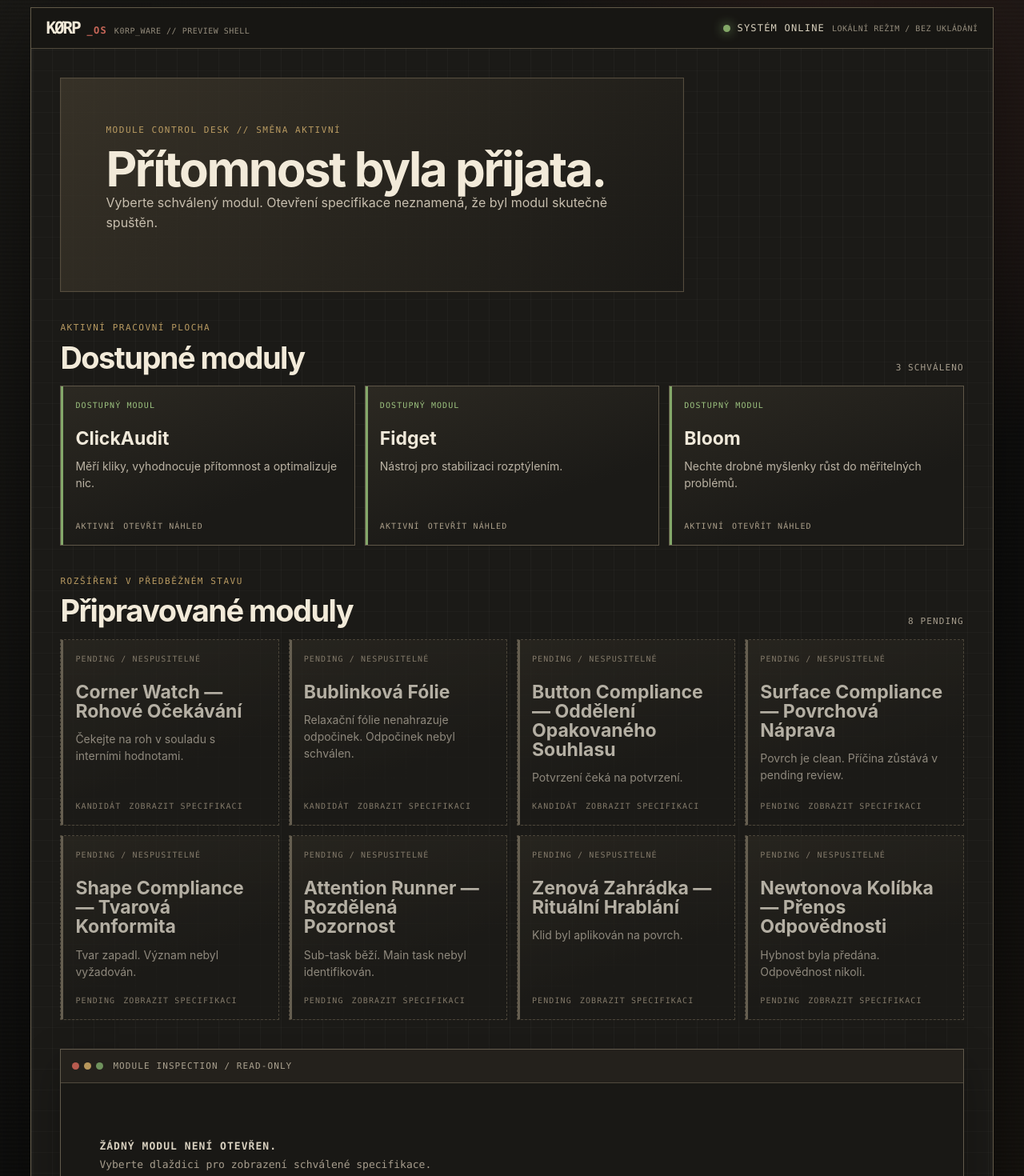
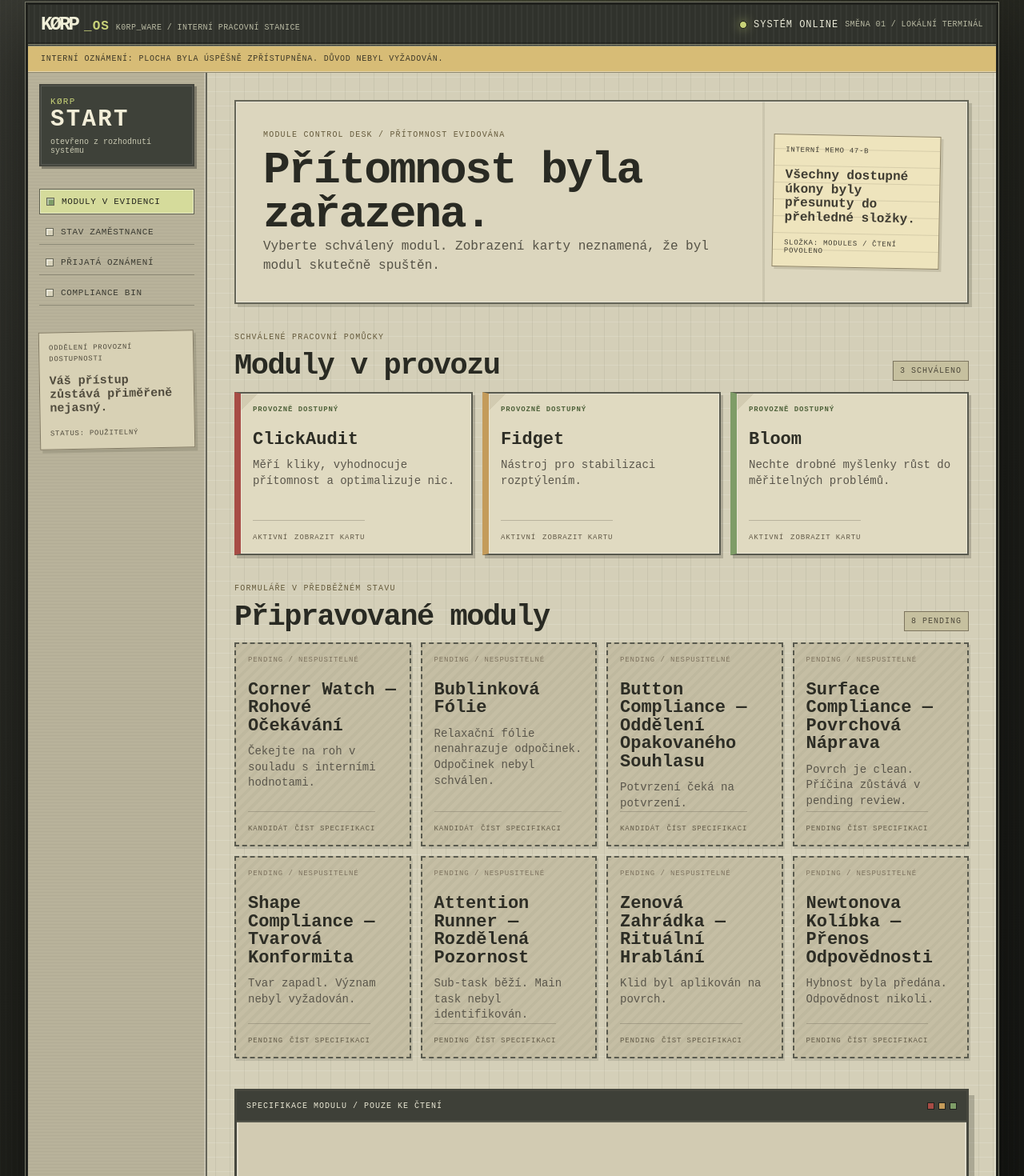
Before and after one commit to EinCorn/K0rp_ware, a React (Vite) app: page / in a window 1280 px wide. Shown: the part 29-1499 px from the top of the page at 80% size. Built offline with nearby package versions, Linux system fonts and the light colour scheme.

Commit message:
Restyle K0rp OS preview shell

```diff
--- a/src/components/KorpOsShell.css
+++ b/src/components/KorpOsShell.css
@@ -1,237 +1,440 @@
 .os-shell {
+  --os-paper: #d4cfb8;
+  --os-paper-deep: #aaa38b;
+  --os-ink: #252720;
+  --os-metal: #41433a;
+  --os-line: #5c5d52;
+  --os-fluoro: #c8d278;
+  --os-red: #a74c45;
+  --os-amber: #c49b5a;
+  --os-green: #7e9c67;
+  --os-ui: "Pixel Operator", "Pixel Operator Mono", monospace;
+  --os-mono: "Pixel Operator Mono", "Pixel Operator", monospace;
   min-height: 100svh;
-  padding: clamp(16px, 3vw, 42px);
+  padding: clamp(12px, 2.5vw, 36px);
   background:
-    repeating-linear-gradient(0deg, rgba(255, 255, 255, 0.018) 0 1px, transparent 1px 5px),
-    radial-gradient(circle at 85% 10%, rgba(184, 91, 79, 0.16), transparent 28rem),
-    linear-gradient(145deg, #191815 0%, #0d0d0c 64%, #18140f 100%);
+    radial-gradient(ellipse at 50% -12%, rgba(211, 222, 132, 0.18), transparent 42rem),
+    repeating-linear-gradient(90deg, rgba(255, 255, 255, 0.018) 0 1px, transparent 1px 7px),
+    linear-gradient(135deg, #383933, #24251f 42%, #151613);
 }
 
 .os-desktop {
-  width: min(1240px, 100%);
+  width: min(1440px, 100%);
   margin: 0 auto;
   overflow: hidden;
-  border: 1px solid #615948;
+  border: 3px solid #20211d;
+  outline: 1px solid #787969;
+  color: var(--os-ink);
   background:
-    linear-gradient(90deg, rgba(255, 255, 255, 0.026) 1px, transparent 1px),
-    linear-gradient(rgba(255, 255, 255, 0.022) 1px, transparent 1px),
-    #1b1a17;
-  background-size: 26px 26px;
-  box-shadow: 0 30px 100px rgba(0, 0, 0, 0.55), inset 0 0 0 3px rgba(255, 255, 255, 0.025);
+    linear-gradient(90deg, rgba(0, 0, 0, 0.055) 1px, transparent 1px),
+    linear-gradient(rgba(255, 255, 255, 0.14) 1px, transparent 1px),
+    var(--os-paper);
+  background-size: 18px 18px;
+  box-shadow: 0 28px 86px rgba(0, 0, 0, 0.56), inset 0 0 0 2px rgba(255, 255, 255, 0.24);
+  font-family: var(--os-ui);
 }
 
-.os-topbar,
-.os-taskbar {
+.os-topbar {
+  min-height: 52px;
   display: flex;
   justify-content: space-between;
   gap: 18px;
   align-items: center;
-  padding: 13px 18px;
-  border-bottom: 1px solid #514a3d;
-  color: #d8d0bd;
-  background: #171613;
-  font-family: var(--mono);
+  padding: 9px 16px;
+  border-bottom: 3px double #8c8d78;
+  color: #e7e7d5;
+  background:
+    repeating-linear-gradient(90deg, rgba(255, 255, 255, 0.035) 0 2px, transparent 2px 7px),
+    #30322c;
+  box-shadow: inset 0 -2px rgba(0, 0, 0, 0.3);
+  font-family: var(--os-mono);
   font-size: 12px;
-  letter-spacing: 0.1em;
+  letter-spacing: 0.08em;
 }
 
 .os-brand,
-.os-system-status {
+.os-machine-readout {
   display: flex;
-  gap: 9px;
+  gap: 8px;
   align-items: baseline;
   text-transform: uppercase;
 }
 
 .os-brand > span {
-  color: #f2ead9;
-  font-size: 21px;
-  font-weight: 800;
-  letter-spacing: -0.1em;
+  color: #f1efd8;
+  font-size: 24px;
+  font-weight: 900;
+  letter-spacing: -0.12em;
 }
 
-.os-brand strong { color: #c86759; }
+.os-brand strong { color: var(--os-fluoro); font-size: 16px; }
 .os-brand small,
-.os-system-status small { color: #938b7b; letter-spacing: 0.05em; }
-
-.os-system-status { align-items: center; }
+.os-machine-readout small { color: #b8b9a2; font-size: 10px; letter-spacing: 0.04em; }
+.os-machine-readout { align-items: center; }
 
 .os-status-lamp {
-  width: 9px;
-  height: 9px;
+  width: 10px;
+  height: 10px;
+  border: 1px solid #171814;
   border-radius: 50%;
-  background: #83a867;
-  box-shadow: 0 0 14px #83a867;
+  background: var(--os-fluoro);
+  box-shadow: 0 0 13px rgba(200, 210, 120, 0.65);
 }
 
-.os-workspace-intro,
-.os-module-section,
-.os-placeholder-window { margin: clamp(18px, 3vw, 36px); }
+.os-announcement {
+  margin: 0;
+  padding: 8px 16px;
+  border-bottom: 1px solid #8f886f;
+  color: #3d3828;
+  background: #d7bc76;
+  box-shadow: inset 0 -1px rgba(255, 255, 255, 0.42);
+  font-family: var(--os-mono);
+  font-size: 10px;
+  letter-spacing: 0.08em;
+}
+
+.os-workbench {
+  display: grid;
+  grid-template-columns: 224px minmax(0, 1fr);
+  min-height: 760px;
+}
+
+.os-launcher {
+  padding: 14px;
+  border-right: 2px solid #656559;
+  background:
+    repeating-linear-gradient(0deg, rgba(0, 0, 0, 0.035) 0 1px, transparent 1px 4px),
+    #b8b29a;
+  box-shadow: inset -2px 0 rgba(255, 255, 255, 0.22);
+}
+
+.os-start-plate {
+  padding: 14px 12px 12px;
+  border: 2px solid #45463e;
+  color: #f3eed8;
+  background: #3e4139;
+  box-shadow: 3px 3px 0 rgba(53, 52, 43, 0.42), inset 0 0 0 1px rgba(255, 255, 255, 0.12);
+}
+
+.os-start-plate span,
+.os-start-plate strong,
+.os-start-plate small { display: block; }
+.os-start-plate span { color: var(--os-fluoro); font-family: var(--os-mono); font-size: 11px; letter-spacing: 0.12em; }
+.os-start-plate strong { margin-top: 4px; font-size: 29px; line-height: 0.9; letter-spacing: 0.08em; }
+.os-start-plate small { margin-top: 9px; color: #c9c9b2; font-family: var(--os-mono); font-size: 10px; }
+
+.os-launcher-list {
+  display: grid;
+  gap: 7px;
+  margin-top: 28px;
+}
+
+.os-launcher-list span {
+  display: flex;
+  gap: 9px;
+  align-items: center;
+  padding: 9px 8px;
+  border-bottom: 1px solid rgba(57, 57, 48, 0.34);
+  color: #3b3b32;
+  font-family: var(--os-mono);
+  font-size: 11px;
+  letter-spacing: 0.06em;
+}
+
+.os-launcher-list i {
+  width: 10px;
+  height: 10px;
+  border: 1px solid #686858;
+  background: #d8d3bb;
+  box-shadow: inset 2px 2px rgba(255, 255, 255, 0.42);
+}
+
+.os-launcher-list .is-active {
+  border: 1px solid #5f604f;
+  color: #26271f;
+  background: #d5db9b;
+  box-shadow: inset 0 0 0 1px rgba(255, 255, 255, 0.42);
+}
+
+.os-launcher-list .is-active i { background: var(--os-green); }
+
+.os-launcher-slip {
+  margin-top: 32px;
+  padding: 12px;
+  border: 1px solid #827a64;
+  color: #514c3e;
+  background: #d8d1b5;
+  box-shadow: 3px 4px 0 rgba(75, 71, 56, 0.18);
+  transform: rotate(-1deg);
+}
+
+.os-launcher-slip p,
+.os-launcher-slip span { margin: 0; font-family: var(--os-mono); font-size: 9px; letter-spacing: 0.08em; }
+.os-launcher-slip strong { display: block; margin: 11px 0; font-size: 15px; line-height: 1.15; }
+
+.os-workspace { min-width: 0; padding: clamp(18px, 3vw, 34px); }
 
 .os-workspace-intro {
-  max-width: 780px;
-  padding: clamp(26px, 5vw, 56px);
-  border: 1px solid #554c3d;
-  background: linear-gradient(135deg, rgba(65, 58, 45, 0.72), rgba(26, 25, 22, 0.86));
-  box-shadow: inset 0 0 0 1px rgba(255, 255, 255, 0.025);
+  display: grid;
+  grid-template-columns: minmax(0, 1fr) minmax(190px, 0.34fr);
+  gap: 24px;
+  align-items: stretch;
+  padding: clamp(20px, 3vw, 34px);
+  border: 2px solid #656557;
+  background:
+    linear-gradient(90deg, transparent 0 72%, rgba(82, 77, 60, 0.12) 72% 72.3%, transparent 72.3%),
+    #dcd6be;
+  box-shadow: 4px 4px 0 rgba(75, 72, 57, 0.22), inset 0 0 0 1px rgba(255, 255, 255, 0.4);
 }
 
 .os-kicker {
-  margin: 0 0 10px;
-  color: #b99b62;
-  font-family: var(--mono);
-  font-size: 11px;
-  letter-spacing: 0.14em;
+  margin: 0 0 9px;
+  color: #665b3c;
+  font-family: var(--os-mono);
+  font-size: 10px;
+  letter-spacing: 0.12em;
 }
 
 .os-workspace-intro h1,
 .os-section-heading h2,
 .os-window-body h2 {
   margin: 0;
-  color: #f2ead9;
-  font-size: clamp(30px, 5vw, 60px);
+  color: #292a23;
+  font-size: clamp(31px, 4.4vw, 58px);
   letter-spacing: -0.04em;
 }
 
-.os-workspace-intro > p:last-child,
-.os-window-description { max-width: 650px; color: #c7beae; }
+.os-workspace-intro > div > p:last-child,
+.os-window-description { max-width: 650px; margin-bottom: 0; color: #555246; line-height: 1.5; }
+
+.os-memo-slip {
+  padding: 14px;
+  align-self: center;
+  border: 1px solid #8d8368;
+  color: #3f3c32;
+  background:
+    repeating-linear-gradient(0deg, transparent 0 20px, rgba(91, 84, 66, 0.16) 20px 21px),
+    #eee4bd;
+  box-shadow: 3px 3px 0 rgba(93, 83, 59, 0.17);
+  transform: rotate(1.1deg);
+}
+
+.os-memo-slip span,
+.os-memo-slip small { display: block; font-family: var(--os-mono); font-size: 9px; letter-spacing: 0.08em; }
+.os-memo-slip strong { display: block; margin: 18px 0; font-size: 16px; line-height: 1.1; }
+
+.os-module-section { margin-top: 34px; }
 
 .os-section-heading,
 .os-window-title-row {
   display: flex;
   justify-content: space-between;
-  gap: 20px;
+  gap: 18px;
   align-items: end;
-  margin-bottom: 16px;
+  margin-bottom: 14px;
 }
 
-.os-section-heading h2 { font-size: clamp(24px, 4vw, 38px); }
+.os-section-heading h2 { font-size: clamp(25px, 3.4vw, 37px); }
 .os-section-heading > span,
 .os-window-stamp {
-  color: #a69d8d;
-  font-family: var(--mono);
-  font-size: 11px;
+  padding: 6px 8px;
+  border: 1px solid #7d755f;
+  color: #4e493b;
+  background: #c6c09f;
+  font-family: var(--os-mono);
+  font-size: 10px;
   letter-spacing: 0.1em;
 }
 
 .os-module-grid {
   display: grid;
-  grid-template-columns: repeat(auto-fit, minmax(220px, 1fr));
+  grid-template-columns: repeat(auto-fit, minmax(212px, 1fr));
   gap: 12px;
 }
 
 .os-module-tile {
-  min-height: 200px;
-  padding: 18px;
+  min-height: 204px;
+  padding: 15px;
   display: flex;
   flex-direction: column;
-  border: 1px solid #5f5748;
-  color: #d4ccbc;
-  background: linear-gradient(160deg, #2c2922, #1b1a17 68%);
+  border: 2px solid #595a4e;
+  color: #34342c;
+  background:
+    linear-gradient(135deg, transparent 0 15px, #e0dac1 15px),
+    #d2cbb1;
+  box-shadow: 3px 4px 0 rgba(72, 70, 56, 0.25), inset 0 0 0 1px rgba(255, 255, 255, 0.32);
   font: inherit;
   text-align: left;
   cursor: pointer;
-  transition: transform 140ms ease, border-color 140ms ease, filter 140ms ease;
+  transition: transform 120ms ease, box-shadow 120ms ease, background 120ms ease;
 }
 
 .os-module-tile:hover,
-.os-module-tile:focus-visible { transform: translateY(-2px); border-color: #c29a5b; filter: brightness(1.08); }
-.os-module-tile:focus-visible { outline: 2px solid #c29a5b; outline-offset: 3px; }
+.os-module-tile:focus-visible {
+  transform: translate(-1px, -2px);
+  box-shadow: 5px 6px 0 rgba(72, 70, 56, 0.27), inset 0 0 0 1px rgba(255, 255, 255, 0.48);
+  outline: 2px solid var(--os-amber);
+  outline-offset: 2px;
+}
 
-.os-module-tile.is-current { box-shadow: inset 3px 0 #84a86a; }
-.os-module-tile.is-pending { border-style: dashed; opacity: 0.72; box-shadow: inset 3px 0 #827966; }
+.os-module-tile.is-current { border-left: 8px solid var(--os-green); }
+.os-module-tile.is-current:nth-child(1) { border-left-color: var(--os-red); }
+.os-module-tile.is-current:nth-child(2) { border-left-color: var(--os-amber); }
+.os-module-tile.is-pending {
+  border-style: dashed;
+  color: #676154;
+  background:
+    repeating-linear-gradient(-45deg, rgba(91, 87, 70, 0.055) 0 4px, transparent 4px 9px),
+    #c5bea4;
+  box-shadow: 2px 3px 0 rgba(72, 70, 56, 0.16);
+}
 
 .os-tile-status,
 .os-tile-footer {
-  color: #aa9e89;
-  font-family: var(--mono);
-  font-size: 10px;
-  letter-spacing: 0.11em;
+  color: #625a48;
+  font-family: var(--os-mono);
+  font-size: 9px;
+  letter-spacing: 0.1em;
 }
 
-.os-module-tile.is-current .os-tile-status { color: #9cc27f; }
+.os-module-tile.is-current .os-tile-status { color: #50633c; font-weight: 700; }
+.os-module-tile.is-pending .os-tile-status { color: #7d725e; }
 
 .os-module-tile strong {
-  margin-top: 24px;
-  color: #f0e9da;
-  font-size: 23px;
-  line-height: 1.05;
+  margin-top: 22px;
+  color: #2d2d25;
+  font-size: 22px;
+  line-height: 1.02;
 }
 
-.os-tile-copy { margin-top: 12px; color: #bbb3a4; font-size: 14px; line-height: 1.5; }
+.os-tile-copy { margin-top: 11px; color: #5a564b; font-size: 14px; line-height: 1.4; }
 
 .os-tile-footer {
   display: flex;
   justify-content: space-between;
-  gap: 10px;
+  gap: 8px;
   margin-top: auto;
-  padding-top: 20px;
+  padding-top: 16px;
+  border-top: 1px solid rgba(82, 78, 65, 0.28);
 }
 
-.os-placeholder-window { border: 1px solid #625a4c; background: #191815; box-shadow: 0 18px 48px rgba(0, 0, 0, 0.28); }
+.os-placeholder-window {
+  margin-top: 38px;
+  border: 3px solid #46473e;
+  background: #d2cbb2;
+  box-shadow: 7px 8px 0 rgba(56, 55, 45, 0.26), inset 0 0 0 2px rgba(255, 255, 255, 0.32);
+}
 
 .os-window-header {
-  min-height: 42px;
+  min-height: 39px;
   display: flex;
-  gap: 12px;
+  gap: 11px;
   align-items: center;
-  padding: 0 14px;
-  border-bottom: 1px solid #514a3d;
-  color: #aaa18f;
-  background: #24211c;
-  font-family: var(--mono);
-  font-size: 11px;
+  padding: 0 12px;
+  border-bottom: 2px solid #55564b;
+  color: #e9e6d3;
+  background: #3e4038;
+  font-family: var(--os-mono);
+  font-size: 10px;
   letter-spacing: 0.1em;
 }
 
-.os-window-dots { display: flex; gap: 6px; }
-.os-window-dots i { width: 9px; height: 9px; border-radius: 50%; background: #807866; }
-.os-window-dots i:first-child { background: #b85b4f; }
-.os-window-dots i:nth-child(2) { background: #b8975b; }
-.os-window-dots i:last-child { background: #6f925d; }
+.os-window-title { margin-right: auto; }
+.os-window-dots { display: flex; gap: 5px; }
+.os-window-dots i { width: 9px; height: 9px; border: 1px solid #20211d; background: #b8b39a; }
+.os-window-dots i:first-child { background: var(--os-red); }
+.os-window-dots i:nth-child(2) { background: var(--os-amber); }
+.os-window-dots i:last-child { background: var(--os-green); }
 
 .os-window-header button {
-  margin-left: auto;
-  border: 0;
-  color: #e6decd;
-  background: transparent;
-  font: 22px/1 var(--mono);
+  width: 24px;
+  height: 24px;
+  border: 1px solid #171814;
+  color: #25251f;
+  background: #c5c0a7;
+  font: 20px/1 var(--os-mono);
   cursor: pointer;
 }
 
-.os-window-body { padding: clamp(22px, 4vw, 42px); }
-.os-window-stamp { padding: 7px 9px; border: 1px solid #5e5749; background: #151411; }
+.os-window-body { padding: clamp(20px, 3.5vw, 38px); }
+.os-window-stamp { max-width: 200px; overflow-wrap: anywhere; text-align: center; }
 
 .os-module-details {
   display: grid;
   grid-template-columns: repeat(2, minmax(0, 1fr));
-  gap: 12px;
-  margin: 28px 0;
+  gap: 10px;
+  margin: 26px 0;
 }
 
-.os-module-details > div { padding: 14px; border: 1px solid #4b463d; background: rgba(255, 255, 255, 0.025); }
-.os-module-details dt { color: #a99e8a; font-family: var(--mono); font-size: 10px; letter-spacing: 0.12em; }
-.os-module-details dd { margin: 9px 0 0; color: #e5decf; line-height: 1.45; }
+.os-module-details > div {
+  padding: 13px;
+  border: 1px solid #8a826b;
+  background: #e0dac0;
+  box-shadow: inset 0 0 0 1px rgba(255, 255, 255, 0.28);
+}
 
-.os-resource-list { display: flex; flex-wrap: wrap; gap: 6px; }
-.os-resource-list code { padding: 3px 5px; color: #c8d9b3; background: #252a20; font-family: var(--mono); font-size: 12px; }
-.os-window-note { color: #a79c88; font-family: var(--mono); font-size: 12px; }
+.os-module-details dt { color: #625b4b; font-family: var(--os-mono); font-size: 9px; letter-spacing: 0.12em; }
+.os-module-details dd { margin: 8px 0 0; color: #33332b; line-height: 1.4; }
 
-.os-window-empty { min-height: 180px; display: grid; gap: 8px; align-content: center; justify-items: start; padding: clamp(24px, 5vw, 48px); color: #a79d8d; font-family: var(--mono); font-size: 13px; }
-.os-window-empty strong { color: #d8d0bf; letter-spacing: 0.08em; }
+.os-resource-list { display: flex; flex-wrap: wrap; gap: 5px; }
+.os-resource-list code { padding: 3px 5px; border: 1px solid #778263; color: #34432b; background: #dce1bb; font-family: var(--os-mono); font-size: 11px; }
+.os-window-note { color: #625d4d; font-family: var(--os-mono); font-size: 11px; }
 
-.os-taskbar { border-top: 1px solid #514a3d; border-bottom: 0; color: #aaa08e; font-size: 10px; }
-.os-taskbar span:first-child { color: #e0d7c5; }
+.os-window-empty {
+  min-height: 176px;
+  display: grid;
+  gap: 8px;
+  align-content: center;
+  justify-items: start;
+  padding: clamp(22px, 4vw, 42px);
+  color: #625d4e;
+  font-family: var(--os-mono);
+  font-size: 12px;
+}
 
-@media (max-width: 700px) {
+.os-window-empty strong { color: #33342c; letter-spacing: 0.07em; }
+
+.os-taskbar {
+  display: flex;
+  justify-content: space-between;
+  gap: 12px;
+  align-items: center;
+  padding: 9px 14px;
+  border-top: 3px double #848573;
+  color: #dedcc7;
+  background: #33352e;
+  box-shadow: inset 0 2px rgba(255, 255, 255, 0.08);
+  font-family: var(--os-mono);
+  font-size: 9px;
+  letter-spacing: 0.08em;
+}
+
+.os-taskbar-start {
+  padding: 4px 7px;
+  border: 1px solid #161714;
+  color: #2e3328;
+  background: var(--os-fluoro);
+  font-weight: 700;
+}
+
+@media (max-width: 860px) {
+  .os-workbench { grid-template-columns: 1fr; }
+  .os-launcher { border-right: 0; border-bottom: 2px solid #656559; }
+  .os-launcher-list { grid-template-columns: repeat(2, minmax(0, 1fr)); margin-top: 16px; }
+  .os-launcher-slip { display: none; }
+}
+
+@media (max-width: 620px) {
   .os-topbar,
   .os-taskbar,
   .os-section-heading,
   .os-window-title-row { align-items: flex-start; flex-direction: column; }
 
   .os-brand,
-  .os-system-status { flex-wrap: wrap; }
-  .os-taskbar { gap: 8px; }
+  .os-machine-readout { flex-wrap: wrap; }
+  .os-workspace-intro { grid-template-columns: 1fr; }
+  .os-memo-slip { display: none; }
+  .os-launcher-list { grid-template-columns: 1fr; }
   .os-module-details { grid-template-columns: 1fr; }
   .os-tile-footer { align-items: flex-start; flex-direction: column; }
 }
--- a/src/components/KorpOsShell.jsx
+++ b/src/components/KorpOsShell.jsx
@@ -31,12 +31,12 @@ function ModuleTile({ module, onOpen }) {
       className={`os-module-tile ${isCurrent ? 'is-current' : 'is-pending'}`}
       onClick={() => onOpen(module)}
     >
-      <span className="os-tile-status">{isCurrent ? 'DOSTUPNÝ MODUL' : 'PENDING / NESPUSITELNÉ'}</span>
+      <span className="os-tile-status">{isCurrent ? 'PROVOZNĚ DOSTUPNÝ' : 'PENDING / NESPUSITELNÉ'}</span>
       <strong>{module.title}</strong>
       <span className="os-tile-copy">{module.shortDescription}</span>
       <span className="os-tile-footer">
         <span>{statusLabels[module.status]}</span>
-        <span>{isCurrent ? 'OTEVŘÍT NÁHLED' : 'ZOBRAZIT SPECIFIKACI'}</span>
+        <span>{isCurrent ? 'ZOBRAZIT KARTU' : 'ČÍST SPECIFIKACI'}</span>
       </span>
     </button>
   )
@@ -52,28 +52,58 @@ function KorpOsShell() {
           <div className="os-brand" aria-label="K0rp_OS">
             <span>KØrp</span>
             <strong>_OS</strong>
-            <small>K0rp_ware // preview shell</small>
+            <small>K0rp_ware / interní pracovní stanice</small>
           </div>
-          <div className="os-system-status">
+          <div className="os-machine-readout">
             <span className="os-status-lamp" aria-hidden="true" />
             <span>SYSTÉM ONLINE</span>
-            <small>lokální režim / bez ukládání</small>
+            <small>SMĚNA 01 / LOKÁLNÍ TERMINÁL</small>
           </div>
         </header>
 
+        <p className="os-announcement">INTERNÍ OZNÁMENÍ: PLOCHA BYLA ÚSPĚŠNĚ ZPŘÍSTUPNĚNA. DŮVOD NEBYL VYŽADOVÁN.</p>
+
+        <div className="os-workbench">
+          <aside className="os-launcher" aria-label="Systémový launcher">
+            <div className="os-start-plate">
+              <span>KØRP</span>
+              <strong>START</strong>
+              <small>otevřeno z rozhodnutí systému</small>
+            </div>
+
+            <nav className="os-launcher-list" aria-label="Systémové položky">
+              <span className="is-active"><i aria-hidden="true" />MODULY V EVIDENCI</span>
+              <span><i aria-hidden="true" />STAV ZAMĚSTNANCE</span>
+              <span><i aria-hidden="true" />PŘIJATÁ OZNÁMENÍ</span>
+              <span><i aria-hidden="true" />COMPLIANCE BIN</span>
+            </nav>
+
+            <div className="os-launcher-slip">
+              <p>ODDĚLENÍ PROVOZNÍ DOSTUPNOSTI</p>
+              <strong>Váš přístup zůstává přiměřeně nejasný.</strong>
+              <span>STATUS: POUŽITELNÝ</span>
+            </div>
+          </aside>
+
+          <div className="os-workspace">
             <section className="os-workspace-intro">
-          <p className="os-kicker">MODULE CONTROL DESK // SMĚNA AKTIVNÍ</p>
-          <h1>Přítomnost byla přijata.</h1>
-          <p>
-            Vyberte schválený modul. Otevření specifikace neznamená, že byl modul skutečně spuštěn.
-          </p>
+              <div>
+                <p className="os-kicker">MODULE CONTROL DESK / PŘÍTOMNOST EVIDOVÁNA</p>
+                <h1>Přítomnost byla zařazena.</h1>
+                <p>Vyberte schválený modul. Zobrazení karty neznamená, že byl modul skutečně spuštěn.</p>
+              </div>
+              <aside className="os-memo-slip">
+                <span>INTERNÍ MEMO 47-B</span>
+                <strong>Všechny dostupné úkony byly přesunuty do přehledné složky.</strong>
+                <small>SLOŽKA: MODULES / ČTENÍ POVOLENO</small>
+              </aside>
             </section>
 
             <section className="os-module-section" aria-labelledby="current-modules-title">
               <div className="os-section-heading">
                 <div>
-              <p className="os-kicker">AKTIVNÍ PRACOVNÍ PLOCHA</p>
-              <h2 id="current-modules-title">Dostupné moduly</h2>
+                  <p className="os-kicker">SCHVÁLENÉ PRACOVNÍ POMŮCKY</p>
+                  <h2 id="current-modules-title">Moduly v provozu</h2>
                 </div>
                 <span>{currentModules.length} SCHVÁLENO</span>
               </div>
@@ -85,7 +115,7 @@ function KorpOsShell() {
             <section className="os-module-section" aria-labelledby="pending-modules-title">
               <div className="os-section-heading">
                 <div>
-              <p className="os-kicker">ROZŠÍŘENÍ V PŘEDBĚŽNÉM STAVU</p>
+                  <p className="os-kicker">FORMULÁŘE V PŘEDBĚŽNÉM STAVU</p>
                   <h2 id="pending-modules-title">Připravované moduly</h2>
                 </div>
                 <span>{pendingModules.length} PENDING</span>
@@ -97,8 +127,8 @@ function KorpOsShell() {
 
             <section className="os-placeholder-window" aria-live="polite">
               <div className="os-window-header">
+                <span className="os-window-title">SPECIFIKACE MODULU / POUZE KE ČTENÍ</span>
                 <span className="os-window-dots" aria-hidden="true"><i /><i /><i /></span>
-            <span>MODULE INSPECTION / READ-ONLY</span>
                 {selectedModule && (
                   <button type="button" onClick={() => setSelectedModule(null)} aria-label="Zavřít specifikaci modulu">×</button>
                 )}
@@ -111,7 +141,7 @@ function KorpOsShell() {
                       <p className="os-kicker">{statusLabels[selectedModule.status]} MODULE</p>
                       <h2>{selectedModule.title}</h2>
                     </div>
-                <span className="os-window-stamp">{selectedModule.id}</span>
+                    <span className="os-window-stamp">KARTA: {selectedModule.id}</span>
                   </div>
                   <p className="os-window-description">{selectedModule.shortDescription}</p>
                   <dl className="os-module-details">
@@ -134,18 +164,20 @@ function KorpOsShell() {
                       </dd>
                     </div>
                   </dl>
-              <p className="os-window-note">Preview okno. Runtime modulu nebyl připojen.</p>
+                  <p className="os-window-note">Runtime modulu nebyl připojen. Specifikace zůstává příjemně neúplná.</p>
                 </div>
               ) : (
                 <div className="os-window-empty">
-              <strong>ŽÁDNÝ MODUL NENÍ OTEVŘEN.</strong>
-              <span>Vyberte dlaždici pro zobrazení schválené specifikace.</span>
+                  <strong>ŽÁDNÁ KARTA NENÍ V EVIDENCI OTEVŘENA.</strong>
+                  <span>Vyberte složku modulu pro zobrazení schválené specifikace.</span>
                 </div>
               )}
             </section>
+          </div>
+        </div>
 
         <footer className="os-taskbar">
-          <span>KØRP // START</span>
+          <span className="os-taskbar-start">KØRP // START</span>
           <span>EMPLOYEE: LOCAL-000</span>
           <span>MODULY: {currentModules.length} ONLINE / {pendingModules.length} PENDING</span>
           <span>PRIVACY: LOCAL ONLY</span>
```
Lines whose indentation alone changed are shown as unchanged.
